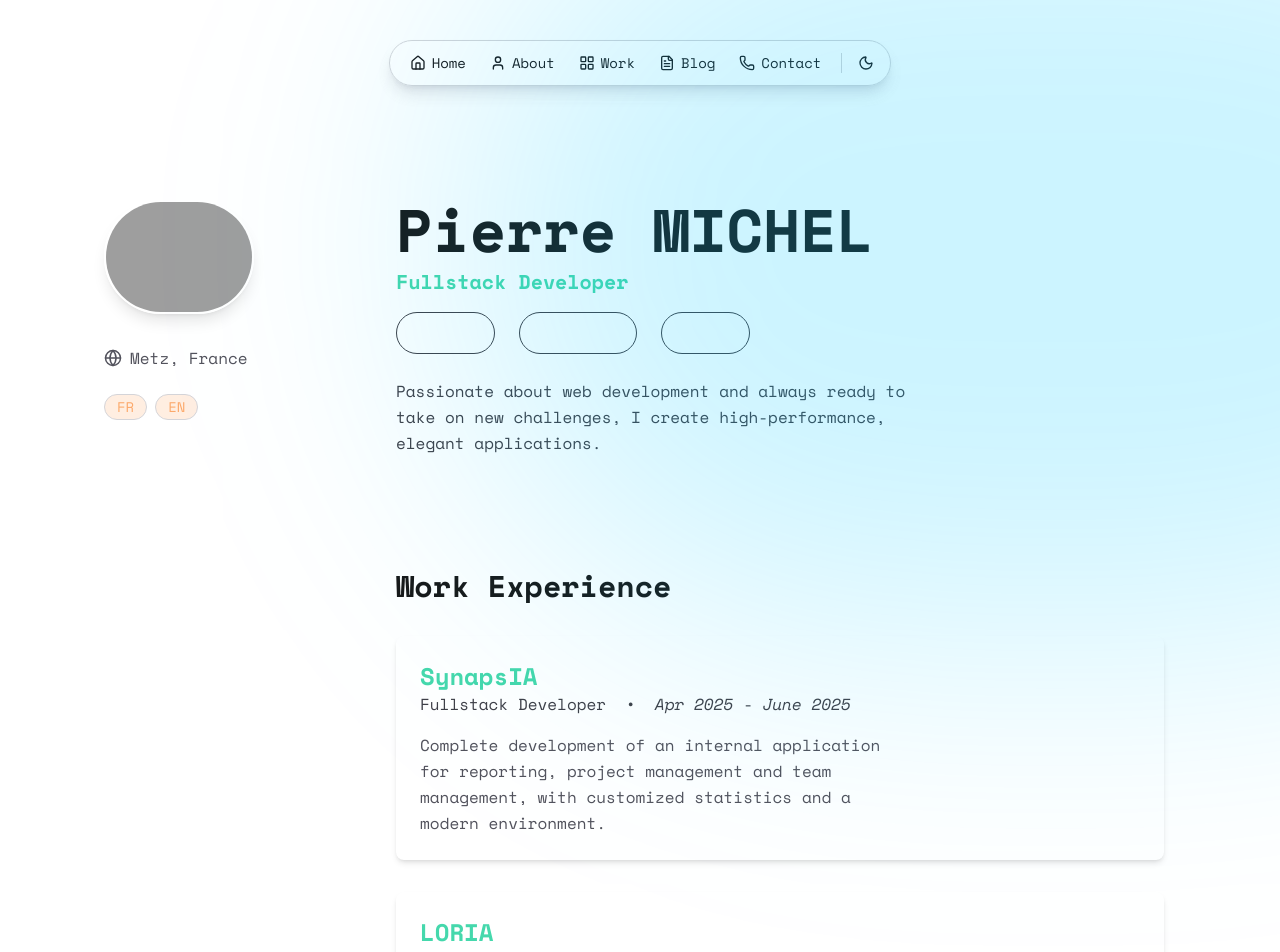
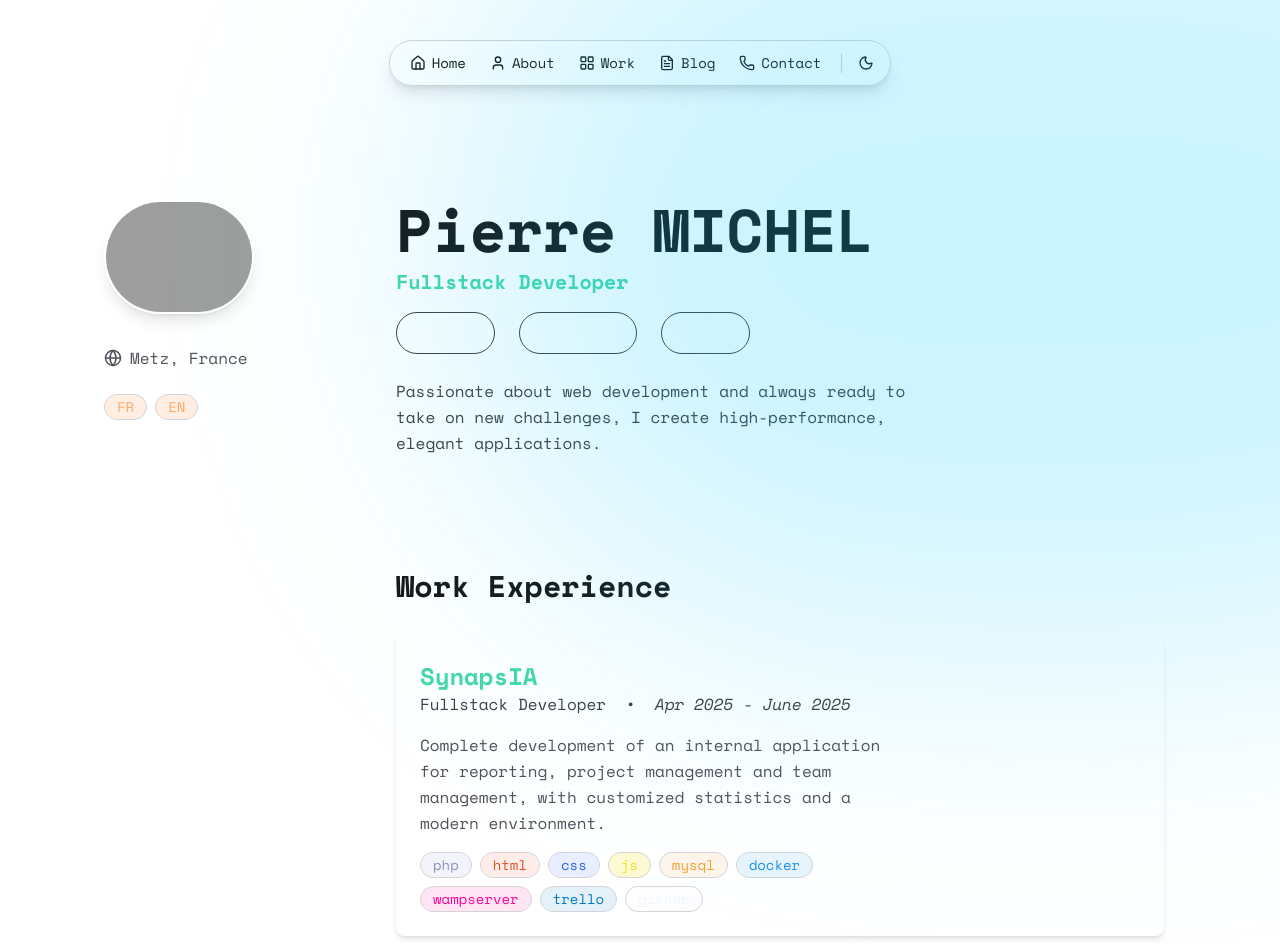
Before and after one commit to Miche1-Pierre/ai-portfolio, a Next.js app: page /about in a window 1280 px wide. Shown: the top 952 px of the page. Built offline with nearby package versions, Linux system fonts and the light colour scheme; grey boxes are pictures that could not be loaded.

Commit message:
Add badge display for technologies in WorkExperienceItem component

```diff
--- a/src/components/about/Experience.tsx
+++ b/src/components/about/Experience.tsx
@@ -1,14 +1,16 @@
+import Badge, { BadgeColor } from "@/components/Badge";
 import Image from "next/image";
 
-interface WorkExperienceItemProps {
-  company: string;
-  role: string;
-  startDate: string;
+type WorkExperienceItemProps = {
+  company?: string;
+  role?: string;
+  startDate?: string;
   endDate?: string;
-  description: string;
+  description?: string;
   imageSrc?: string;
   imageAlt?: string;
-}
+  technologies?: string[];
+};
 
 export default function WorkExperienceItem({
   company,
@@ -18,14 +20,62 @@ export default function WorkExperienceItem({
   description,
   imageSrc,
   imageAlt,
+  technologies,
 }: WorkExperienceItemProps) {
+  const getBadgeColor = (tech: string): BadgeColor => {
+    switch (tech.toLowerCase()) {
+      case "react":
+        return "react";
+      case "typescript":
+      case "ts":
+        return "ts";
+      case "javascript":
+      case "js":
+        return "js";
+      case "html":
+        return "html";
+      case "css":
+        return "css";
+      case "node":
+      case "node.js":
+      case "nodejs":
+        return "node";
+      case "next.js":
+      case "next":
+        return "next";
+      case "tailwind":
+      case "tailwindcss":
+        return "tailwind";
+      case "php":
+        return "php";
+      case "java":
+        return "java";
+      case "mysql":
+        return "MySQL";
+      case "docker":
+        return "Docker";
+      case "wampserver":
+        return "WampServer";
+      case "trello":
+        return "Trello";
+      case "python":
+        return "python";
+      case "gitlab":
+        return "gitlab";
+      case "github":
+        return "github";
+      default:
+        return "secondary";
+    }
+  };
+
   return (
     <div className="flex flex-col sm:flex-row gap-6 bg-white dark:bg-zinc-800 rounded-lg shadow-md p-6">
       {imageSrc && (
         <div className="sm:w-1/3 flex-shrink-0">
           <Image
             src={imageSrc}
-            alt={imageAlt || company}
+            alt={imageAlt || company || "Work experience image"}
             width={200}
             height={150}
             className="rounded-md object-cover"
@@ -44,6 +94,16 @@ export default function WorkExperienceItem({
         <p className="mt-4 text-zinc-600 dark:text-zinc-400 leading-relaxed">
           {description}
         </p>
+
+        {technologies && technologies.length > 0 && (
+          <div className="mt-4 flex flex-wrap gap-2">
+            {technologies.map((tech, i) => (
+              <Badge key={i} color={getBadgeColor(tech)}>
+                {tech}
+              </Badge>
+            ))}
+          </div>
+        )}
       </div>
     </div>
   );
```
